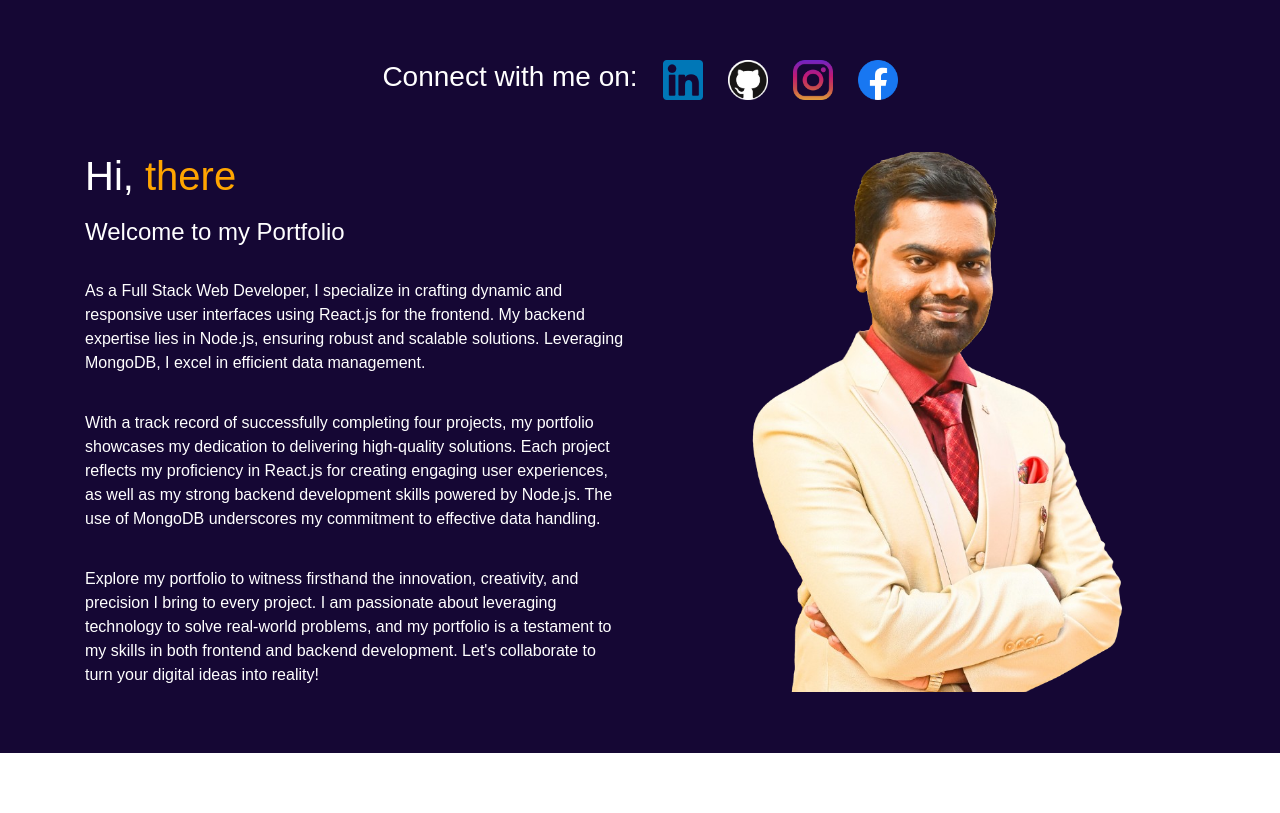
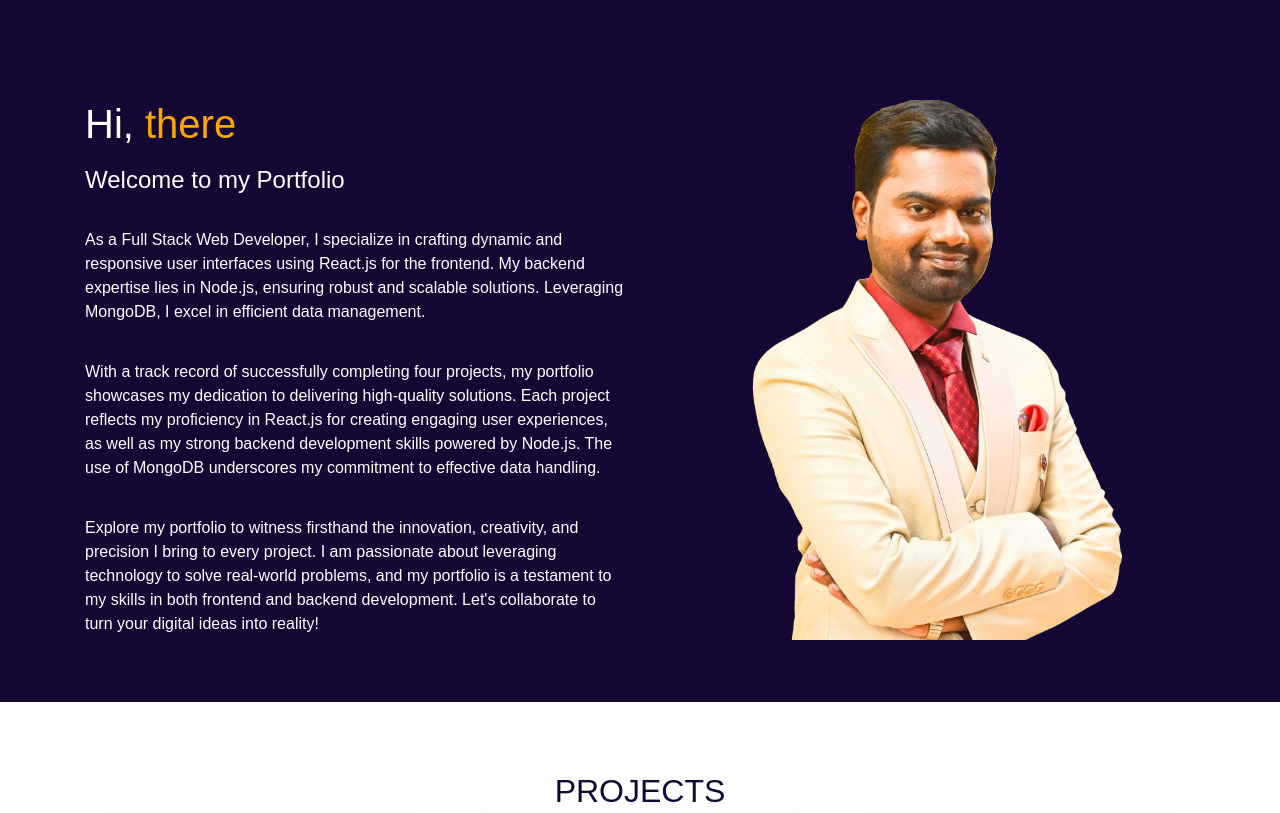
Before and after one commit to josephsamimmanuel/Portfolio, a plain HTML site: page index.html in a window 1280 px wide. Shown: the top 813 px of the page. Drawn offline with nearby package versions, Linux system fonts and the light colour scheme; a web font is replaced by a local one.

Commit message:
Updated2

```diff
--- a/css/style.css
+++ b/css/style.css
@@ -6,7 +6,7 @@
 }
 #welcome{
     background-color: #150734;
-    padding-top: 50px;
+    padding-top: 100px;
     padding-bottom: 50px;
 }
 #welcome h1{
@@ -80,10 +80,3 @@
     gap: 25px;
     margin-top: 10px;
 }
-#container_contact_icon{
-    display: flex;
-    justify-content: center;
-    gap: 25px;
-    margin-top: 10px;
-    padding-bottom: 50px;
-}
--- a/index.html
+++ b/index.html
@@ -12,13 +12,6 @@
 
     <section id="welcome">
         <div class="container">
-            <div id="container_contact_icon">
-                <h3 style="color: white;">Connect with me on: </h3>
-                <a href="https://www.linkedin.com/in/josephsamimmanuel/"><img src="img/linkd icon.png" alt="" width="40" height="40"></a>
-                <a href="https://github.com/josephsamimmanuel"><img src="img/GitHub-Mark-photoaidcom-cropped.png" alt="" width="40" height="40"></a>
-                <a href="https://www.instagram.com/josesamimmanuel/"><img src="img/instagram.png" alt="" width="40" height="40"></a>
-                <a href="https://www.facebook.com/joseph.immanuel.12/"><img src="img/facebook.png" alt="" width="40" height="40"></a>
-            </div>
             <div class="row">
                 <div class="col-md-6">
                     <h1>Hi, <span>there</span></h1>
```
